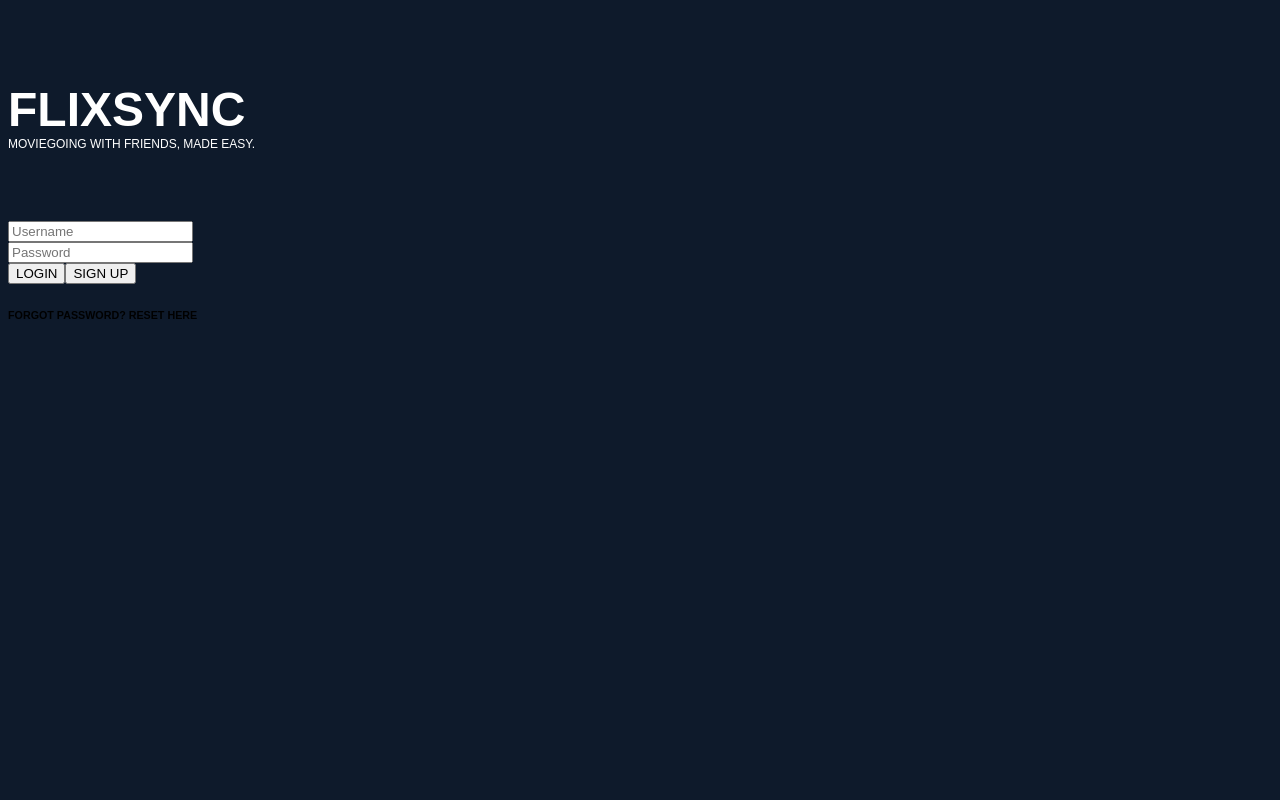
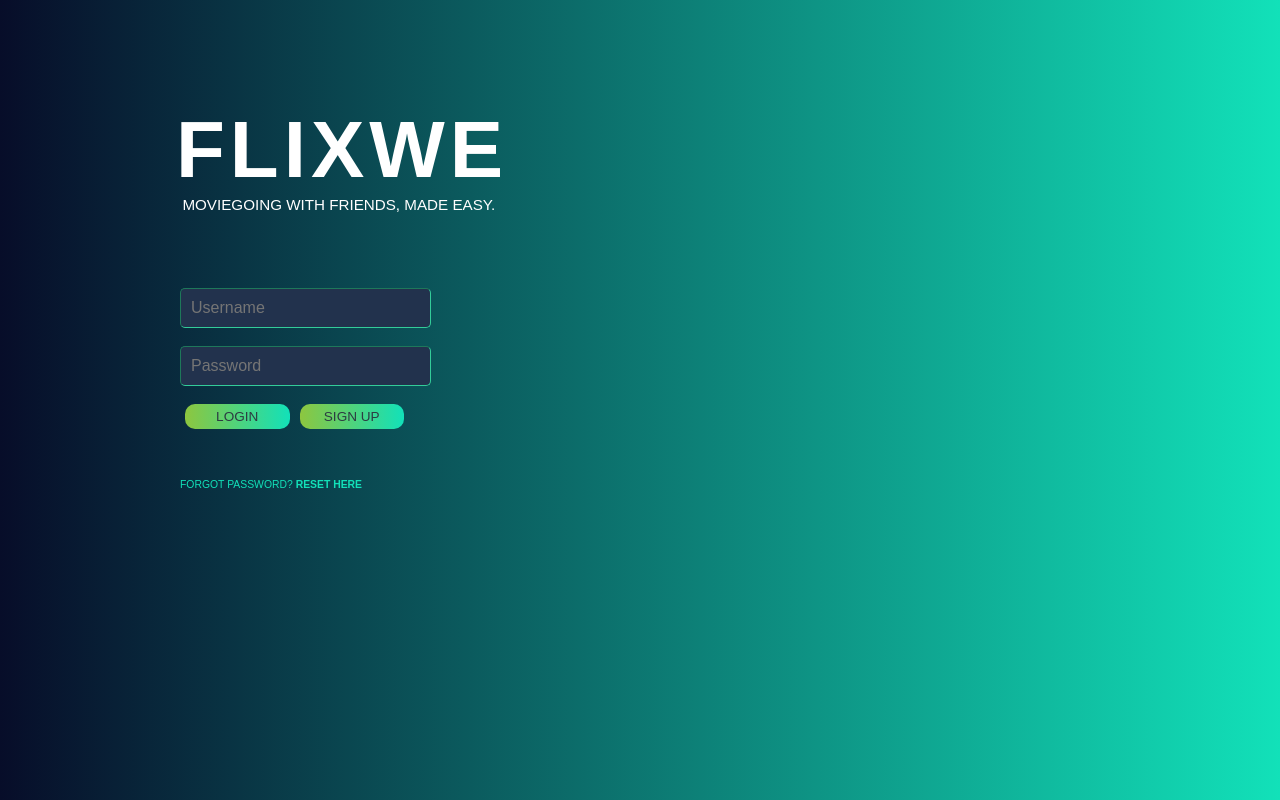
Before and after one commit to alazaraklilu/Flixsync, a React app: page / in a window 1280 px wide. Built offline with nearby package versions, Linux system fonts and the light colour scheme.

Commit message:
Login page UI complete

```diff
--- a/server.js
+++ b/server.js
@@ -21,7 +21,7 @@ app.get('*', (req, res) => {
     res.sendFile(path.join(__dirname, 'dist', 'index.html'));
 });
 
-const PORT = process.env.PORT || 8000;
+const PORT = process.env.PORT || 4000;
 app.listen(PORT, () => {
     console.log(`Server is running on http://localhost:${PORT}`);
 });
--- a/src/Components/A.Login.jsx
+++ b/src/Components/A.Login.jsx
@@ -5,7 +5,7 @@ const Login = () => {
     return (
 
         <div>
-            <h1 className="heading">Flixsync</h1>
+            <h1 className="heading">Flixwe</h1>
             <h5 className="subheading">Moviegoing with friends, made easy.</h5>
             <div className='wrapper'>
                 <form action="">
@@ -15,12 +15,12 @@ const Login = () => {
                     <div className="input-box">
                         <input type="text" placeholder="Password" required />
                     </div>
-                    <button type="submit" className="button">Login</button>
-                    <button type="submit" className="button">Sign Up</button>
-
+                    <div className="button-group">
+                        <button type="submit" className="button">Login</button>
+                        <button type="submit" className="button">Sign Up</button>
+                    </div>
                     <div className="reset-text">
-
-                        <h6>Forgot password? Reset here</h6>
+                        <h6 id="reset-text">Forgot password? <b>Reset here</b></h6>
 
                     </div>
                 </form >
--- a/src/index.html
+++ b/src/index.html
@@ -4,7 +4,7 @@
 <head>
     <meta charset="UTF-8">
     <meta name="viewport" content="width=device-width, initial-scale=1.0">
-    <title>Flixsync</title>
+    <title>Flixwe</title>
 </head>
 
 <body>
--- a/src/styles.css
+++ b/src/styles.css
@@ -1,38 +1,97 @@
 body {
-    background-color: #0e1a2b;
+    background-color: #070D29;
+    background: linear-gradient(to right, #070D29, #12E1B9);
+    background-position: center;
+    background-size: cover;
     font-family: 'Arial', sans-serif;
+    position: fixed;
+    background-attachment: fixed;
+    margin: 0;
+    min-height: 100vh;
+    background-repeat: no-repeat;
 }
 
 .heading {
 
     color: #ffffff;
-    font-size: 3em;
+    font-size: 5em;
     text-align: left;
+    letter-spacing: 5px;
     margin-bottom: 0;
     padding-top: 50px;
     text-transform: uppercase;
+    margin-left: 2.2em;
 
 }
 
 .subheading {
 
     color: #ffffff;
-    font-size: .75em;
+    font-size: .95em;
     font-weight: lighter;
     text-align: left;
     margin-top: 0;
     padding-bottom: 50px;
     text-transform: uppercase;
+    margin-left: 12em;
+
+}
+
+.wrapper {
+
+    display: flex;
+    flex-direction: column;
+    align-items: flex-start;
+    padding: 0 20px;
+    margin-left: 10em;
 
 }
 
 
-.heading,
-.subheading,
-.button,
-.reset-text {
+.input-box input {
 
-    font-family: Arial, Helvetica, sans-serif, Haettenschweiler, 'Arial Narrow Bold', sans-serif;
-    text-transform: uppercase;
+    width: 100%;
+    padding: 10px;
+    margin-bottom: 18px;
+    border-width: 1px;
+    border-color: #33cc99;
+    border-radius: 5px;
+    font-size: 1em;
+    background-color: #22324d;
+    color: #ffffff;
+}
+
+.button-group {
+
+    display: flex;
+    width: 100%;
 
 }
+
+.button {
+
+    background: linear-gradient(to right, #8DC63F, #12E1B9);
+    border: none;
+    padding: 5px 5px;
+    margin-right: 10px;
+    border-radius: 10px;
+    font-size: .85em;
+    color: #2D3C42;
+    cursor: pointer;
+    margin-bottom: 15px;
+    margin-right: 2px;
+    width: 100%;
+    text-transform: uppercase;
+    flex: 1;
+    text-align: center;
+    margin: 0 5px;
+}
+
+#reset-text {
+    color: #12E1B9;
+    font-weight: 100;
+    font-size: .65em;
+    text-transform: uppercase;
+    margin-top: 50px;
+
+}
```
Also changed, not shown: src/Components/B.Homepage.jsx (+10 -0 lines), 1 other file (tests, documents, lock files or other folders).
